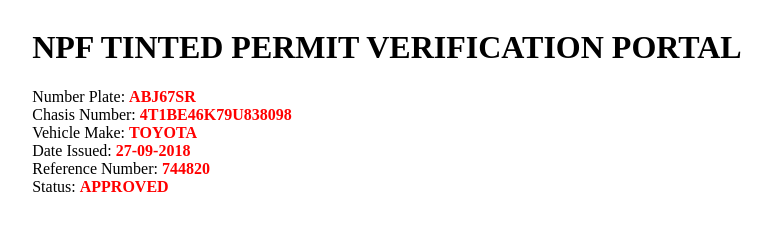
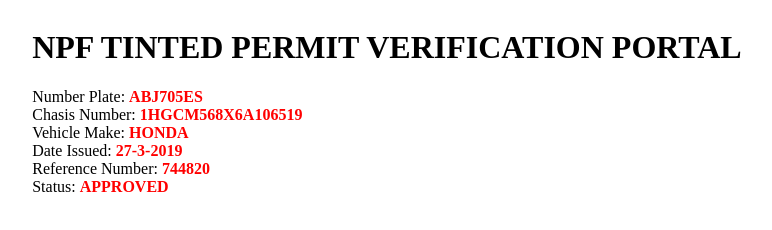
Before and after one commit to Ex0brain/npf.gov.ng.io, a plain HTML site: page index.html in a window 1280 px wide. Shown: the whole page, without its empty margins (39-811 px from the left). Drawn offline with Linux system fonts and the light colour scheme.

Commit message:
Update index.html

```diff
--- a/index.html
+++ b/index.html
@@ -19,10 +19,10 @@
 <table width="90%" border="0" align="center" cellpadding="0" cellspacing="0">
 
   <tr><td><H1> NPF TINTED PERMIT VERIFICATION PORTAL</H1></td></tr>
-  <tr><td><div align="left"> Number Plate: <span class="style1">ABJ67SR</span> </div></td></tr>
-  <tr><td><div align="left"> Chasis Number: <span class="style1">4T1BE46K79U838098</span> </div></td></tr>
-  <tr><td><div align="left">Vehicle Make: <span class="style1">TOYOTA</span> </div></td></tr>
-  <tr><td><div align="left">Date Issued: <span class="style1">27-09-2018  </span> </div></td></tr>
+  <tr><td><div align="left"> Number Plate: <span class="style1">ABJ705ES</span> </div></td></tr>
+  <tr><td><div align="left"> Chasis Number: <span class="style1">1HGCM568X6A106519</span> </div></td></tr>
+  <tr><td><div align="left">Vehicle Make: <span class="style1">HONDA</span> </div></td></tr>
+  <tr><td><div align="left">Date Issued: <span class="style1">27-3-2019  </span> </div></td></tr>
   <tr><td><div align="left">Reference Number: <span class="style1">744820</span> </div></td></tr>
   <tr><td><div align="left">Status: <span class="style1">APPROVED</span> </div></td></tr>
 
```
